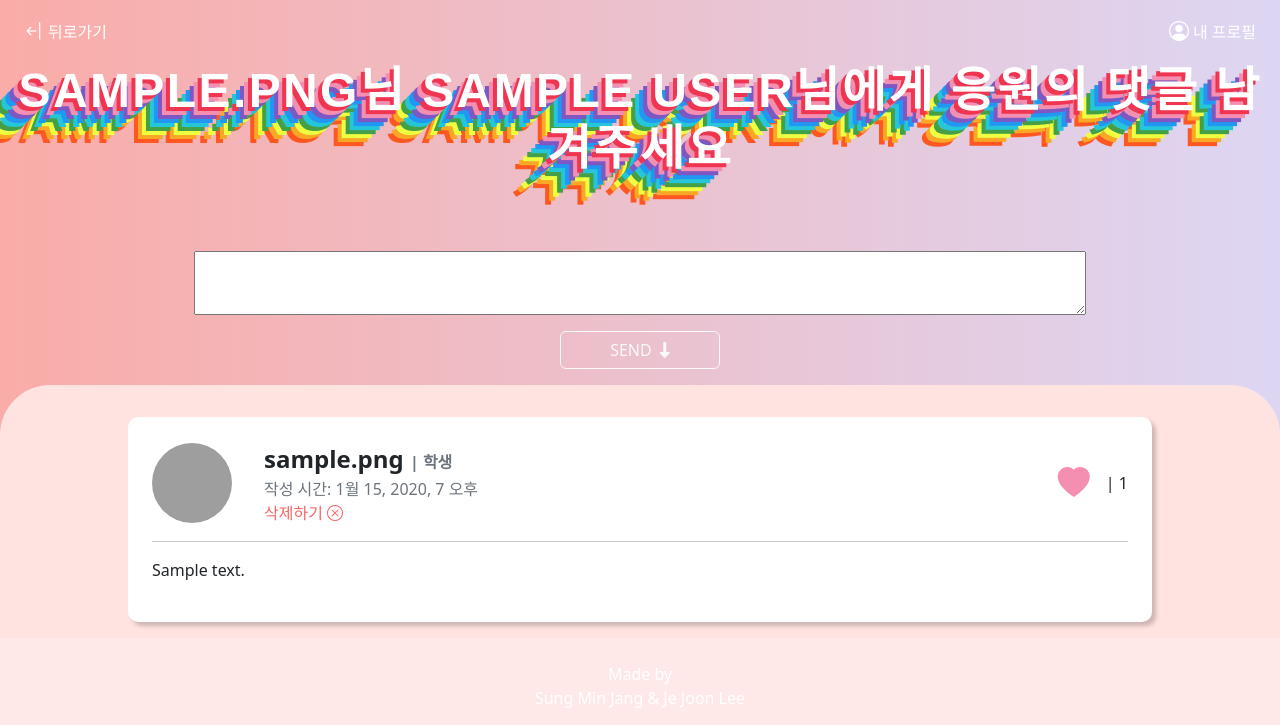
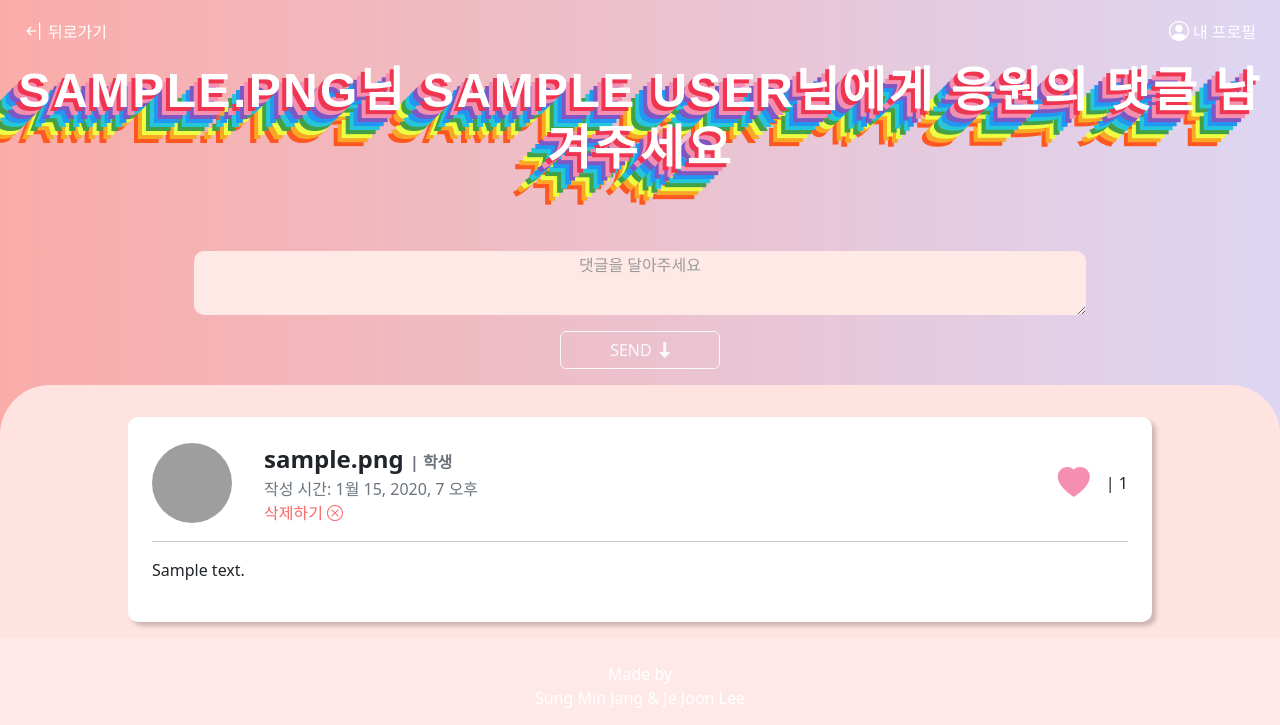
Before and after one commit to jejoonlee/Django_pair_project_5, a Django app: page /articles/1/review/ in a window 1280 px wide. Shown: the top 725 px of the page. Run offline with Django 3.2, Linux system fonts and the light colour scheme; a user stored in the database is signed in; tables that the repository leaves empty hold one stand-in row (values such as "Sample post"); some libraries are stand-ins or nearby versions; grey boxes are pictures that could not be loaded.

Commit message:
basic design

```diff
--- a/articles/forms.py
+++ b/articles/forms.py
@@ -15,6 +15,7 @@ class CommentForm(forms.ModelForm):
     widgets = {
       'content' : forms.Textarea(attrs={
         'class' : 'teachers-comment',
+        'placeholder' : '댓글을 달아주세요',
         'rows' : 5,
       })
     }
--- a/static/css/style.css
+++ b/static/css/style.css
@@ -1,3 +1,6 @@
+
+/*  */
+
 /* 강사님 리스트 페이지 */
 
 .teacher_card {
@@ -40,6 +43,14 @@
 .teachers-comment{
   width: 80%;
   height: 4rem;
+  background-color: #ffe9e7;
+  border: 0px;
+  border-radius: 10px
+}
+
+.teachers-comment::placeholder {
+  color:rgb(155, 155, 155);
+  text-align: center;
 }
 
 .submit-review{
```
